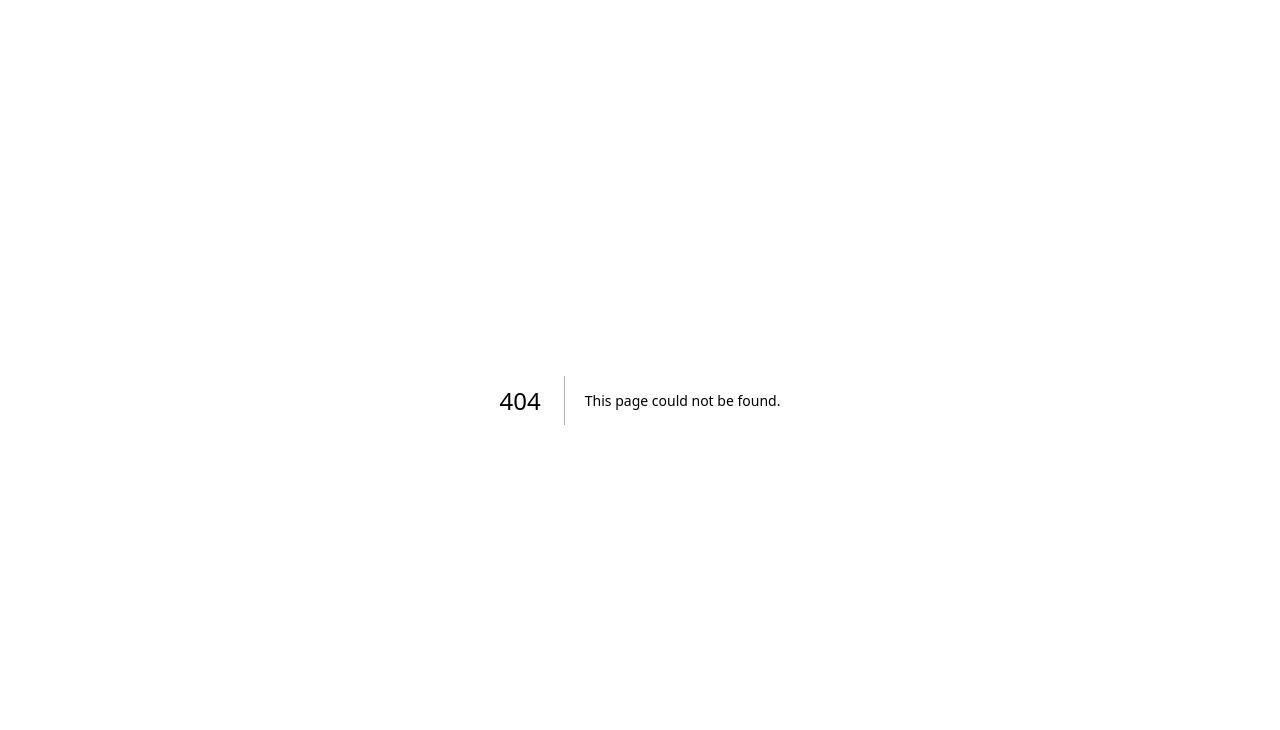
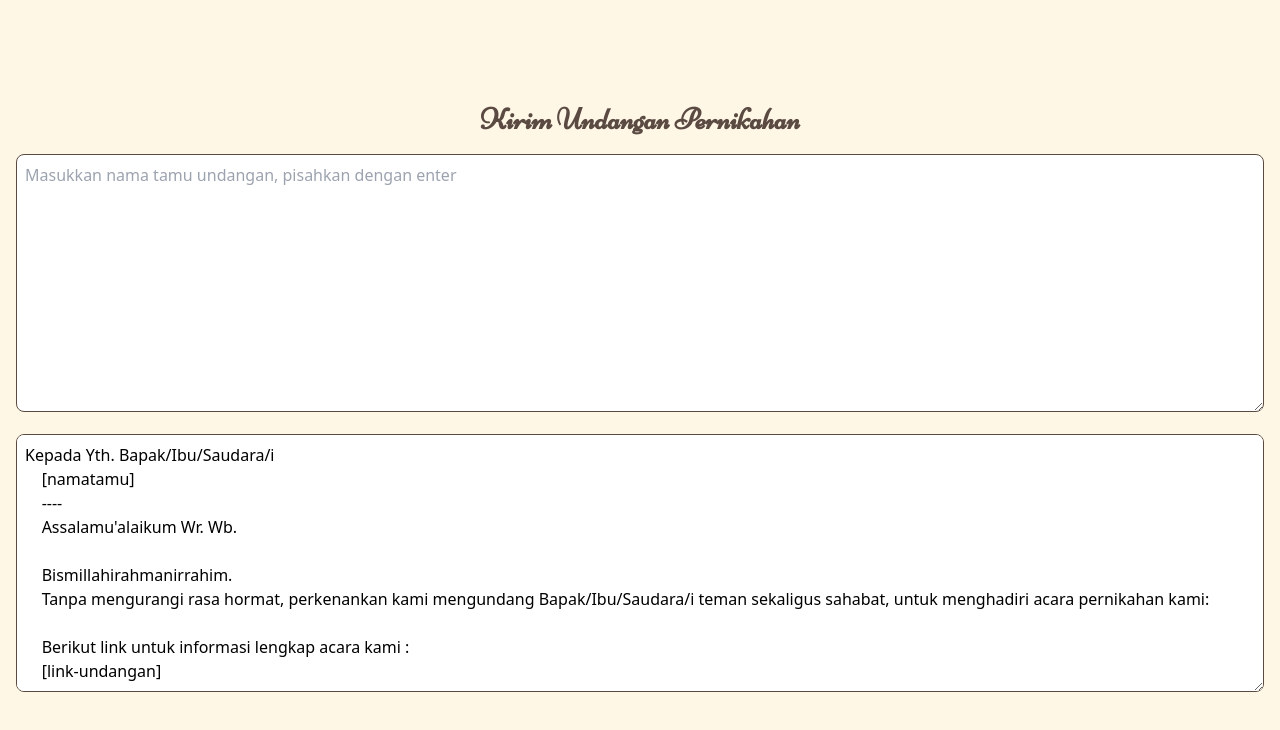
Before and after one commit to aafrzl/wedding-invitation, a Next.js app: page /generator in a window 1280 px wide. Before the commit this address had no page. Shown: the top 730 px of the page. Built offline with nearby package versions, Linux system fonts and the light colour scheme.

Commit message:
feat: Add GeneratorPage component and update Home page

```diff
--- /dev/null
+++ b/app/generator/page.tsx
@@ -0,0 +1,114 @@
+"use client";
+
+import { Send } from "lucide-react";
+import React, { ChangeEvent, useEffect, useRef, useState } from "react";
+
+export default function GeneratorPage() {
+  const defaultIntroMessage = `
+    Kepada Yth. Bapak/Ibu/Saudara/i
+    [namatamu]
+    ----
+    Assalamu'alaikum Wr. Wb.
+
+    Bismillahirahmanirrahim.
+    Tanpa mengurangi rasa hormat, perkenankan kami mengundang Bapak/Ibu/Saudara/i teman sekaligus sahabat, untuk menghadiri acara pernikahan kami:
+
+    Berikut link untuk informasi lengkap acara kami :
+    [link-undangan]
+
+    Merupakan suatu kebahagiaan bagi kami apabila Bapak/Ibu/Saudara/i berkenan hadir dan memberikan doa restu kepada kami.
+
+    Terima kasih banyak atas perhatiannya.
+  `;
+
+  const [guestList, setGuestList] = useState<string>("");
+  const [introMessage, setIntroMessage] = useState<string>(
+    defaultIntroMessage.trim()
+  );
+
+  const handleGenerateTable = () => {
+    const guests = guestList.split("\n").filter((name) => name.trim() !== "");
+    return guests.map((name, index) => (
+      <tr key={index}>
+        <td className="whitespace-nowrap px-6 py-4 font-medium">{name}</td>
+        <td className="whitespace-nowrap px-6 py-4">
+          <button
+            className="rounded-full bg-primary px-3 py-1.5 text-sm text-white font-medium duration-150 hover:bg-secondary hover:text-foreground"
+            onClick={() => handleSendInvitation(name)}
+          >
+            <Send className="size-4 mr-1 inline-block" />
+            <span>Kirim Undangan</span>
+          </button>
+        </td>
+      </tr>
+    ));
+  };
+
+  const handleSendInvitation = (name: string) => {
+    const encodedName = encodeURIComponent(name);
+    const link = window.location.origin;
+    const invitationLink = `${link}/?to=${encodedName}`;
+    const message = encodeURIComponent(
+      introMessage
+        .replace("[namatamu]", name)
+        .replace("[link-undangan]", invitationLink)
+    );
+
+    const url = `https://wa.me/?text=${message}`;
+    window.open(url, "_blank");
+  };
+
+  const handleGuestListChange = (e: ChangeEvent<HTMLTextAreaElement>) => {
+    setGuestList(e.target.value);
+  };
+
+  const handleIntroMessageChange = (e: ChangeEvent<HTMLTextAreaElement>) => {
+    setIntroMessage(e.target.value);
+  };
+
+  return (
+    <div className="flex flex-col items-center justify-center gap-5 py-10 h-screen bg-background">
+      <div className="container mx-auto space-y-4">
+        <h1 className="text-3xl font-bold font-niconne text-foreground text-center">
+          Kirim Undangan Pernikahan
+        </h1>
+        <textarea
+          className="w-full rounded-lg border border-foreground p-2"
+          value={guestList}
+          onChange={handleGuestListChange}
+          placeholder="Masukkan nama tamu undangan, pisahkan dengan enter"
+          rows={10}
+          cols={30}
+        ></textarea>
+        <textarea
+          className="w-full rounded-lg border border-foreground p-2"
+          value={introMessage}
+          onChange={handleIntroMessageChange}
+          placeholder="Masukkan pesan intro undangan dengan [namatamu] dan [link-undangan] sebagai placeholder"
+          rows={10}
+          cols={30}
+        ></textarea>
+        {guestList.length < 1 ? null : (
+          <>
+            <h2 className="text-center text-2xl font-bold font-poppins text-foreground">
+              Daftar Nama Tamu
+            </h2>
+            <div className="w-full overflow-x-auto rounded-lg border shadow-sm">
+              <table className="w-full table-auto text-center text-xl">
+                <thead className="border-b bg-secondary text-foreground">
+                  <tr>
+                    <td className="px-6 py3">Nama</td>
+                    <td className="px-6 py3">Aksi</td>
+                  </tr>
+                </thead>
+                <tbody className="divide-y text-foreground">
+                  {handleGenerateTable()}
+                </tbody>
+              </table>
+            </div>
+          </>
+        )}
+      </div>
+    </div>
+  );
+}
```
